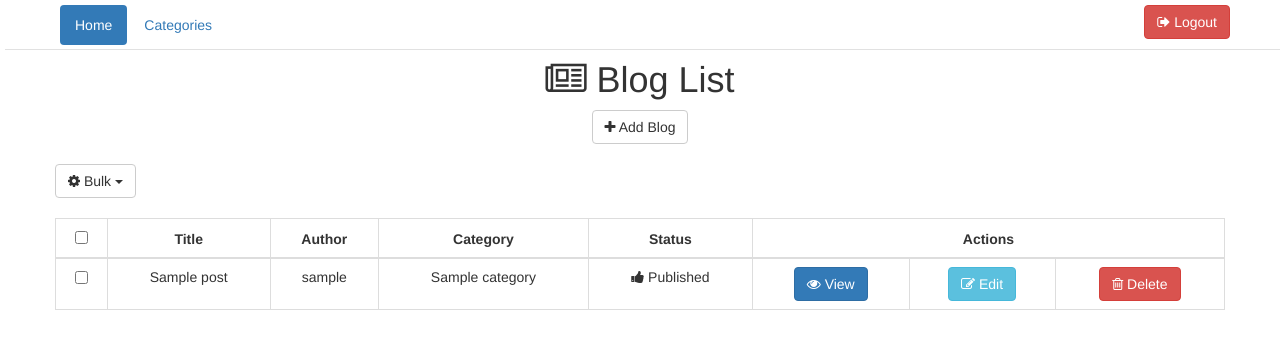
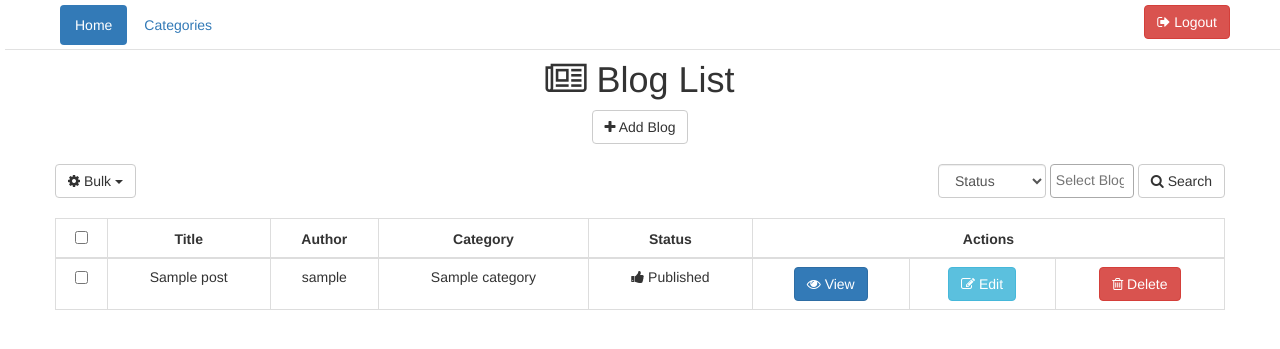
Before and after one commit to MicroPyramid/django-blog-it, a Django app: page /blog/ in a window 1280 px wide. Shown: the top 349 px of the page. Run offline with Django 3.2, Linux system fonts and the light colour scheme; a user stored in the database is signed in; tables that the repository leaves empty hold one stand-in row (values such as "Sample post"); one stand-in notice (Sample message) is shown; some libraries are stand-ins or nearby versions.

Commit message:
template views changed from ids to slugs to display the blogs

```diff
--- a/microblog/urls.py
+++ b/microblog/urls.py
@@ -6,9 +6,9 @@ urlpatterns = patterns('',
                        url(r'^logout/$', admin_logout, name='admin_logout'),
                        url(r'^blog/$', blog, name='blog'),
                        url(r'^add/$', blog_add, name='blog_add'),
-                       url(r'^view/(?P<blog_id>[0-9]+)/$', view_blog, name='view_blog'),
-                       url(r'^delete/(?P<blog_id>[0-9]+)/$', delete_blog, name='delete_blog'),
-                       url(r'^edit/(?P<blog_id>[0-9]+)/$', edit_blog, name='edit_blog'),
+                       url(r'^view/(?P<blog_slug>[-\w]+)/$', view_blog, name='view_blog'),
+                       url(r'^delete/(?P<blog_slug>[-\w]+)/$', delete_blog, name='delete_blog'),
+                       url(r'^edit/(?P<blog_slug>[-\w]+)/$', edit_blog, name='edit_blog'),
                        url(r'^add_category/$', add_category, name='add_category'),
                        url(r'^category/$', categories, name='categories'),
                        url(r'^delete_category/(?P<category_slug>[-\w]+)/$', delete_category, name='delete_category'),
--- a/microblog/views.py
+++ b/microblog/views.py
@@ -52,13 +52,23 @@ def admin_logout(request):
 @active_admin_required
 def blog(request):
     blog_list = Post.objects.all()
-    context = {'blog_list': blog_list}
+    blogs = blog_list
+    context = {'blog_list': blog_list,'blogs': blogs, 'blog_choices': STATUS_CHOICE}
+
+    if request.method == "POST":
+        requested_blogs = request.POST.getlist('blog')
+        if request.POST.get('select_status', ''):
+            blog_list = blog_list.filter(status=request.POST.get('select_status'))
+
+        if request.POST.getlist('blog', []):
+            blog_list = blog_list.filter(id__in=request.POST.getlist('blog'))
+        context = {'blog_list': blog_list,'blogs': blogs, 'blog_choices': STATUS_CHOICE, 'requested_blogs': requested_blogs}
     return render(request, 'blog_list.html', context)
 
 
 @active_admin_required
-def view_blog(request, blog_id):
-    blog_name = Post.objects.get(id=blog_id)
+def view_blog(request, blog_slug):
+    blog_name = Post.objects.get(slug=blog_slug)
     context = {'blog_name': blog_name}
     return render(request, 'blog_view.html', context)
 
@@ -87,8 +97,8 @@ def blog_add(request):
 
 
 @active_admin_required
-def edit_blog(request, blog_id):
-    blog_name = Post.objects.get(id=blog_id)
+def edit_blog(request, blog_slug):
+    blog_name = Post.objects.get(slug=blog_slug)
     categories_list = Category.objects.all()
     if request.method == "POST":
         form = BlogPostForm(request.POST, instance=blog_name)
@@ -111,8 +121,8 @@ def edit_blog(request, blog_id):
 
 
 @active_admin_required
-def delete_blog(request, blog_id):
-    blog_name = Post.objects.get(id=blog_id)
+def delete_blog(request, blog_slug):
+    blog_name = Post.objects.get(id=blog_slug)
     blog_name.delete()
     return HttpResponseRedirect('/blog/')
 
@@ -120,7 +130,16 @@ def delete_blog(request, blog_id):
 @active_admin_required
 def categories(request):
     categories_list = Category.objects.all()
-    context = {'categories_list': categories_list}
+    category_choices = categories_list
+    context = {'categories_list': categories_list, 'category_choices': category_choices}
+
+    if request.method == "POST":
+        requested_categories = request.POST.getlist('category')
+        if request.POST.getlist('category', []):
+            categories_list = categories_list.filter(id__in=request.POST.getlist('category'))
+
+        context = {'categories_list': categories_list, 'requested_categories': requested_categories,
+                   'category_choices': category_choices}
     return render(request, 'categories_list.html', context)
 
 
@@ -170,15 +189,16 @@ def bulk_actions_blog(request):
                     'action') == 'Rejected':
                 Post.objects.filter(id__in=request.GET.getlist('blog_ids[]')).update(
                     status=request.GET.get('action'))
-                messages.success(request, 'Selected blog posts successfully updated as '+str(request.GET.get('action')))
+                messages.success(request,
+                                 'Selected blog posts successfully updated as ' + str(request.GET.get('action')))
 
             if request.GET.get('action') == 'Delete':
                 Post.objects.filter(id__in=request.GET.getlist('blog_ids[]')).delete()
 
-            return HttpResponse(json.dumps({'response': 'success'}))
+            return HttpResponse(json.dumps({'response': True}))
         else:
-            messages.warning(request, 'Please select atleast one record')
-            return HttpResponse(json.dumps({'response': 'fail'}))
+            messages.warning(request, 'Please select at-least one record to perform this action')
+            return HttpResponse(json.dumps({'response': False}))
 
     return render(request, '/blog/')
 
@@ -200,9 +220,9 @@ def bulk_actions_category(request):
                 Category.objects.filter(id__in=request.GET.getlist('blog_ids[]')).delete()
                 messages.success(request, 'Selected Categories successfully deleted!')
 
-            return HttpResponse(json.dumps({'response': 'success'}))
+            return HttpResponse(json.dumps({'response': True}))
         else:
-            messages.warning(request, 'Please select atleast one record')
-            return HttpResponse(json.dumps({'response': 'fail'}))
+            messages.warning(request, 'Please select at-least one record to perform this action')
+            return HttpResponse(json.dumps({'response': False}))
 
     return render(request, '/blog/category/')
--- a/static/style/css/style.css
+++ b/static/style/css/style.css
@@ -41,6 +41,15 @@ body {
     position: fixed;
     top: 20px;
     left: 30%;
-    width: 40%;
+    min-width: 40%;
     z-index: 10;
 }
+
+.select2-container--default .select2-selection--multiple .select2-selection__rendered{
+    height:27px;
+    border:none;
+}
+
+.my_view {
+    margin-top: 60px;
+}
--- a/templates/base.html
+++ b/templates/base.html
@@ -8,6 +8,10 @@
     <link rel="stylesheet" href="{% static 'style/css/style.css' %}" type="text/css">
     <link rel="stylesheet" href="https://maxcdn.bootstrapcdn.com/bootstrap/3.3.5/css/bootstrap.min.css">
     <link rel="stylesheet" href="https://maxcdn.bootstrapcdn.com/font-awesome/4.4.0/css/font-awesome.min.css">
+    <!-- select2 -->
+    <link href="https://cdnjs.cloudflare.com/ajax/libs/select2/4.0.0/css/select2.min.css" rel="stylesheet" />
+    <!-- // -->
+
     {% block extra_css %}
     {% endblock %}
 </head>
@@ -49,7 +53,16 @@
         <!-- end div container -->
     <script src="https://ajax.googleapis.com/ajax/libs/jquery/1.11.3/jquery.min.js"></script>
     <script src="https://maxcdn.bootstrapcdn.com/bootstrap/3.3.5/js/bootstrap.min.js"></script>
+    <script src="https://cdnjs.cloudflare.com/ajax/libs/select2/4.0.0/js/select2.min.js"></script>
+    <script type="text/javascript">
+      $('.select2').select2(
+        {
+            tags: "true",
+            placeholder: "Select an option"
+        }
+      );
 
+    </script>
     <script type="text/javascript">
 
         // for pagination
--- a/templates/blog_list.html
+++ b/templates/blog_list.html
@@ -19,7 +19,7 @@
 
         <!-- end div of add blog button -->
 
-            <div class="bulk_button">
+            <div class="bulk_button pull-left">
                <!-- Bulk actions -->
                 <div class="btn-group">
                   <button type="button" class="btn btn-default dropdown-toggle" data-toggle="dropdown" aria-haspopup="true" aria-expanded="false">
@@ -35,6 +35,45 @@
                 </div>
               <!--Bulk actions end-->
             </div>
+
+                      <!-- filter -->
+          <div class="pull-right">
+            <form action="" method="post" id="blogs_data" class="form-inline">
+              {% csrf_token %}
+
+            <div class="form-group">
+              <select class='input form-control' id="select_status" name="select_status">
+                <option value="" default>Status</option>
+                {% for key, choice in blog_choices %}
+                  <option value="{{ key }}" {% ifequal key request.POST.select_status %}selected{% endifequal %}>{{ choice }}</option>
+                {% endfor %}
+
+              </select>
+
+            </div>
+
+            <div class="form-group">
+
+              <select class='input select2 select2_blog' id="blog" name="blog" multiple>
+
+                {% for blog in blogs %}
+                  <option value="{{ blog.id }}" {% for blog_id in requested_blogs %}{% ifequal blog.id blog_id|add:'0' %}selected{% endifequal %}{% endfor %}>
+                      {{ blog }}
+                  </option>
+                {% endfor %}
+
+              </select>
+
+            </div>
+            <div class="form-group">
+              <button type="submit" id="search_new_button" class="btn btn-default"><i class='fa fa-search'></i> Search</button>
+            </div>
+
+            <div class="clearfix"></div>
+
+            </form>
+          </div>
+          <!--/ filter -->
 
         </div>
 
@@ -63,10 +102,20 @@
                             <td>{{ blog.title }}</td>
                             <td>{{ blog.user }}</td>
                             <td>{{ blog.category }}</td>
-                            <td id="blog_status"><i class=""></i> {{ blog.status }}</td>
-                            <td><a href="{% url 'blog:view_blog' blog_id=blog.id %}" ><button class="btn btn-primary"><i class="fa fa-eye"></i> View</button></a></td>
-                            <td><a href="{% url 'blog:edit_blog' blog_id=blog.id %}"><button class="btn btn-info"><i class="fa fa-edit"></i> Edit</button></a></td>
-                            <td><a href="{% url 'blog:delete_blog' blog_id=blog.id %}"><button class="btn btn-danger"><i class="fa fa-trash-o"></i> Delete</button></a></td>
+                            <td id="blog_status">
+
+                                {% if blog.status == "Published" %}
+                                    <i class="fa fa-thumbs-up"></i> {{ blog.status }}
+                                {% elif blog.status == "Drafted" %}
+                                    <i class="fa fa-file-o"></i> {{ blog.status }}
+                                {% else %}
+                                    <i class="fa fa-thumbs-down"></i> {{ blog.status }}
+                                {% endif %}
+
+                            </td>
+                            <td><a href="{% url 'blog:view_blog' blog_slug=blog.slug %}" ><button class="btn btn-primary"><i class="fa fa-eye"></i> View</button></a></td>
+                            <td><a href="{% url 'blog:edit_blog' blog_slug=blog.slug %}"><button class="btn btn-info"><i class="fa fa-edit"></i> Edit</button></a></td>
+                            <td><a href="{% url 'blog:delete_blog' blog_slug=blog.slug %}"><button class="btn btn-danger"><i class="fa fa-trash-o"></i> Delete</button></a></td>
                         </tr>
                     </tbody>
 
@@ -85,21 +134,13 @@
     {% endblock %}
     {% block js_script %}
         <script type="text/javascript">
-            $('table tr td#blog_status').each(function(){
-                var status_val = $(this).text();
 
-                if(status_val == ' Drafted'){
-                    $(this).children('i').attr('class',"fa fa-file-o");
-                }
-                else if(status_val == ' Published'){
-                    $(this).children('i').attr('class',"fa fa-thumbs-up");
-                }
-                else if(status_val == ' Rejected'){
-                    $(this).children('i').attr('class',"fa fa-thumbs-down");
-                }
-            });
             $('#home').addClass('active');
 
+        </script>
+
+        <script type="text/javascript">
+            $('.select2_blog').select2({placeholder: 'Select Blogs'});
         </script>
 
         <script type="text/javascript">
@@ -115,11 +156,12 @@
             });
 
             $.get("{% url 'blog:bulk_actions_blog' %}", {'blog_ids':blog_ids, 'action': "Published"}, function(data){
-                if(data['response']=='success'){
+                if(data.response){
                     //alert('Record(s) successfully updated as Published!');
                     window.location='/blog/';
                 }else{
-                    alert('Please select at least one record !');
+                    //alert('Please select at least one record !');
+                    window.location='/blog/';
                 }
             }, 'json');
 
@@ -133,11 +175,12 @@
             });
 
             $.get("{% url 'blog:bulk_actions_blog' %}", {'blog_ids':blog_ids, 'action': 'Drafted'}, function(data){
-                if(data['response']=='success'){
+                if(data.response){
                     //alert('Record(s) successfully updated as Drafted!');
                     window.location='/blog/';
                 }else{
-                    alert('Please select at least one record !');
+                    //alert('Please select at least one record !');
+                    window.location='/blog/';
                 }
             }, 'json');
 
@@ -151,11 +194,12 @@
             });
 
             $.get("{% url 'blog:bulk_actions_blog' %}", {'blog_ids':blog_ids, 'action': 'Rejected'}, function(data){
-                if(data['response']=='success'){
+                if(data.response){
                     //alert('Record(s) successfully updated as Rejected!');
                     window.location='/blog/';
                 }else{
-                    alert('Please select at least one record !');
+                    //alert('Please select at least one record !');
+                    window.location='/blog/';
                 }
             }, 'json');
 
@@ -168,15 +212,24 @@
             });
 
             $.get("{% url 'blog:bulk_actions_blog' %}", {'blog_ids':blog_ids, 'action': 'Delete'}, function(data){
-                if(data['response']=='success'){
+                if(data.response){
                     //alert('Record(s) successfully Deleted!');
                     window.location='/blog/';
                 }else{
-                    alert('Please select at least one record !');
+                    //alert('Please select at least one record !');
+                    window.location='/blog/';
                 }
             }, 'json');
 
         });
         </script>
 
+        <script type="text/javascript">
+        $('.pagination li a').click(function(event){
+            event.preventDefault();
+            $('#blogs_data').attr('action', $(this).attr('href'));
+            $('#blogs_data').submit();
+        });
+        </script>
+
     {% endblock %}
--- a/templates/blog_view.html
+++ b/templates/blog_view.html
@@ -2,7 +2,7 @@
     {% block title %} - View{% endblock %}
     {% block content %}
 
-    <div class="row">
+    <div class="row my_view">
         <table align="center" class="table table-bordered">
             <thead>
                 <th>
```
Also changed, not shown: microblog/models.py (+15 -5 lines), templates/categories_list.html (+52 -8 lines).
